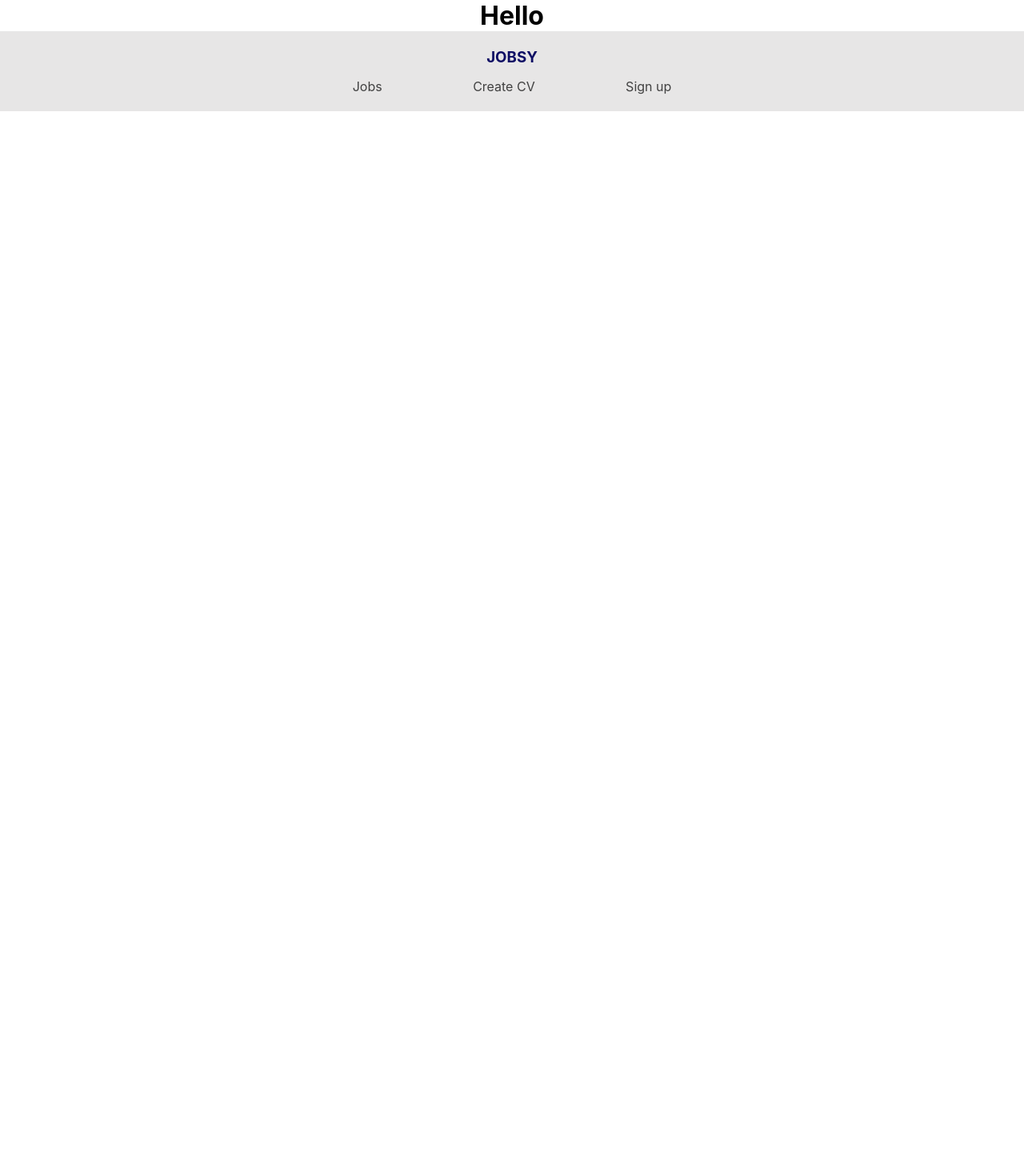
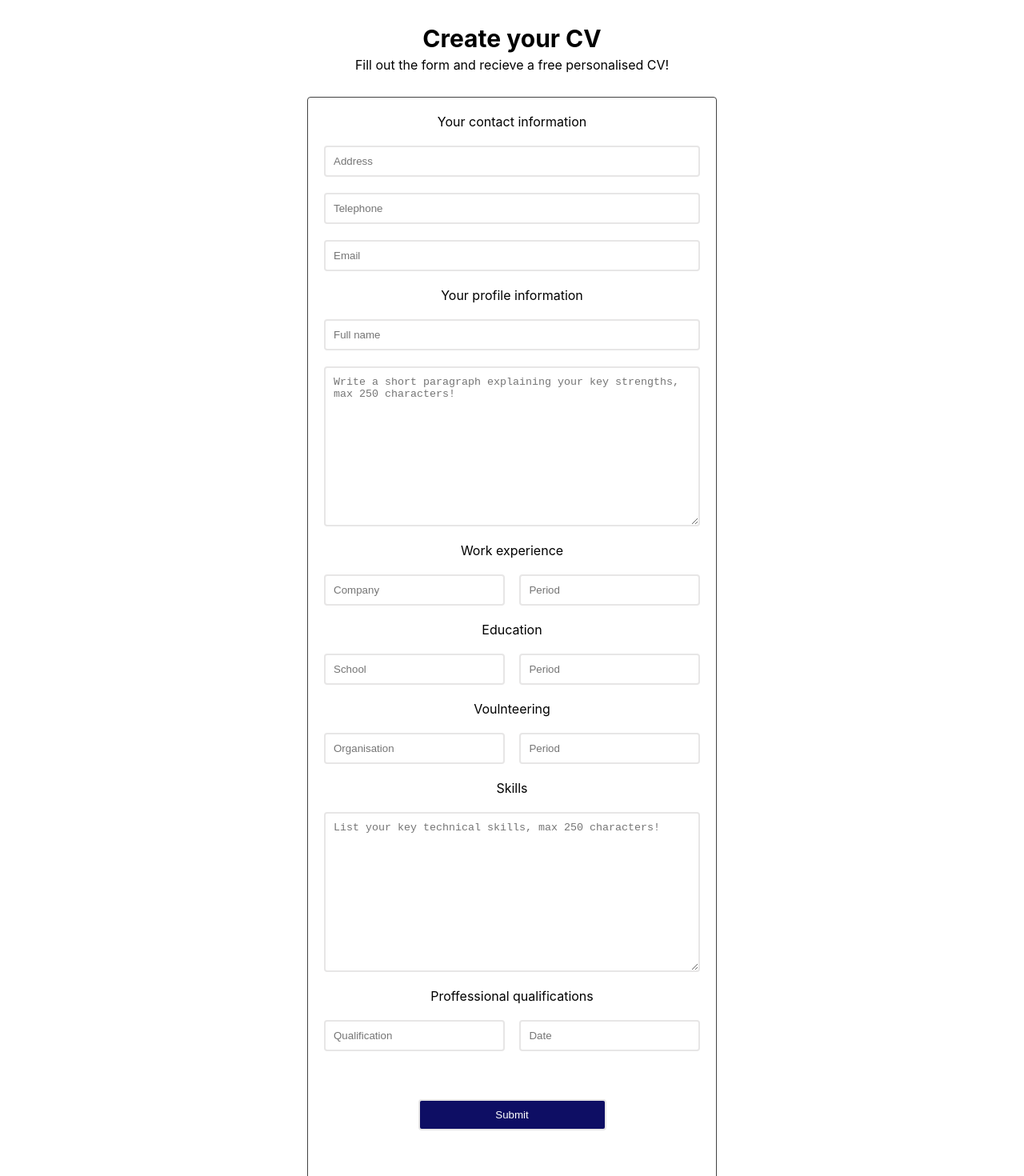
Before and after one commit to rishix23/advanced-web, a React (Create React App) app in the folder frontend-react/: page /createcv in a window 1280 px wide. Shown: the part 60-1530 px from the top of the page at 80% size. Before the commit the page ends 800 px from the top, so only its background shows below. Built offline with nearby package versions, Linux system fonts and the light colour scheme.

Commit message:
added in functionality for the create cv page and styled the create cv form

```diff
--- a/frontend-react/src/components/createcv/Createcv.css
+++ b/frontend-react/src/components/createcv/Createcv.css
@@ -0,0 +1,66 @@
+.createcv-main-wrapper{
+  min-height: 100vh;
+  display: flex;
+  align-items: center;
+  flex-direction: column;
+  margin-bottom: 50px;
+}
+
+.createcv-main-title{
+  font-size: 30px;
+  margin-top: 30px;
+  text-align: center;
+}
+
+.createcv-pageinfo{
+  margin-top: 5px;
+  margin-bottom: 30px;
+}
+
+.createcv-wrapper{
+  height: 100%;
+  width: 40%;
+  border: 1px solid rgb(65, 65, 65);
+  border-radius: 4px;
+  padding: 20px;
+}
+
+input[type=text], input[type=password] {
+  display: block;
+  width: 100%;
+  padding: 10px;
+  margin: 20px 0px;
+  border: 2px solid rgb(231, 230, 230);;
+  border-radius: 4px;
+}
+
+textarea{
+  display: block;
+  width: 100%;
+  padding: 10px;
+  margin: 20px 0px;
+  border: 2px solid rgb(231, 230, 230);;
+  border-radius: 4px;
+  height: 200px;
+}
+
+input[type=submit]{
+  background-color:  rgb(14, 14, 100);
+  border: 2px solid rgb(231, 230, 230);
+  border-radius: 4px;
+  display: block;
+  margin: 40px auto;
+  padding: 10px;
+  width: 50%;
+  cursor: pointer;
+  color: white;
+}
+
+.createcv-workexp-wrapper, .createcv-edu-wrapper, .createcv-volunteering-wrapper, .createcv-profqual-wrapper{
+  display: flex;
+  justify-content: space-between;
+}
+
+#workexprience-company, #workexprience-period, #edu-school, #edu-period, #volunteering-org, #volunteering-period, #profqual-qual, #profqual-date{
+  width: 48%;
+}
--- a/frontend-react/src/components/createcv/Createcv.js
+++ b/frontend-react/src/components/createcv/Createcv.js
@@ -1,10 +1,68 @@
 import React from 'react';
+import { useForm } from 'react-hook-form';
 import './Createcv.css';
 
 function Createcv() {
+  const { register, handleSubmit, formState: { errors } } = useForm();
+
+  const onSubmit = (data) => {
+    console.log(data)
+  }
+
   return (
     <div className='createcv-main-wrapper'>
-      <h1>Hello</h1>
+      <h3 className="createcv-main-title">Create your CV</h3>
+      <p className='createcv-pageinfo'>Fill out the form and recieve a free personalised CV!</p>
+      <div className='createcv-wrapper'>
+        <form onSubmit={handleSubmit(onSubmit)}>
+          <label>Your contact information</label>
+          <input type="text" placeholder="Address" {...register('address', { required: "This is required!" })} />
+          {errors.address && <p>{errors.address.message}</p>}
+          <input type="text" placeholder="Telephone" {...register('telephone', { required: "This is required!" })} />
+          {errors.telephone && <p>{errors.telephone.message}</p>}
+          <input type="text" placeholder="Email" {...register('email', { required: "This is required!" })} />
+          {errors.email && <p>{errors.email.message}</p>}
+          <label>Your profile information</label>
+          <input type="text" placeholder="Full name" {...register('fullname', { required: "This is required!" })} />
+          {errors.fullname && <p>{errors.fullname.message}</p>}
+          <textarea type="text" placeholder="Write a short paragraph explaining your key strengths, max 250 characters!" {...register('strengths', { required: "This is required!", maxLength: { value: 250, message: "Max length 250 characters!" } })}>
+          </textarea>
+          {errors.strengths && <p>{errors.strengths.message}</p>}
+          <label>Work experience</label>
+          <div className='createcv-workexp-wrapper'>
+            <input type="text" id="workexprience-company" placeholder="Company" {...register('workexp.company', { required: "This is required!" })} />
+            {errors.workexp && <p>{errors.workexp.company.message}</p>}
+            <input type="text" id="workexprience-period" placeholder="Period" {...register('workexp.period', { required: "This is required!" })} />
+            {errors.workexp && <p>{errors.workexp.period.message}</p>}
+          </div>
+          <label>Education</label>
+          <div className='createcv-edu-wrapper'>
+            <input type="text" id="edu-school" placeholder="School" {...register('education.school', { required: "This is required!" })} />
+            {errors.education && <p>{errors.education.school.message}</p>}
+            <input type="text" id="edu-period" placeholder="Period" {...register('education.period', { required: "This is required!" })} />
+            {errors.education && <p>{errors.education.period.message}</p>}
+          </div>
+          <label>Voulnteering</label>
+          <div className='createcv-volunteering-wrapper'>
+            <input type="text" id="volunteering-org" placeholder="Organisation" {...register('volunteering.org', { required: "This is required!" })} />
+            {errors.volunteering && <p>{errors.volunteering.org.message}</p>}
+            <input type="text" id="volunteering-period" placeholder="Period" {...register('volunteering.period', { required: "This is required!" })} />
+            {errors.volunteering && <p>{errors.volunteering.period.message}</p>}
+          </div>
+          <label>Skills</label>
+          <textarea type="text" placeholder="List your key technical skills, max 250 characters!" {...register('skills', { required: "This is required!", maxLength: { value: 250, message: "Max length 250 characters!" } })}>
+          </textarea>
+          {errors.skills && <p>{errors.skills.message}</p>}
+          <label>Proffessional qualifications</label>
+          <div className='createcv-profqual-wrapper'>
+            <input type="text" id="profqual-qual" placeholder="Qualification" {...register('profqual.qual', { required: "This is required!" })} />
+            {errors.profqual && <p>{errors.profqual.qual.message}</p>}
+            <input type="text" id="profqual-date" placeholder="Date" {...register('profqual.date', { required: "This is required!" })} />
+            {errors.profqual && <p>{errors.profqual.date.message}</p>}
+          </div>
+          <input type="submit" />
+        </form>
+      </div>
     </div>
   );
 }
```
